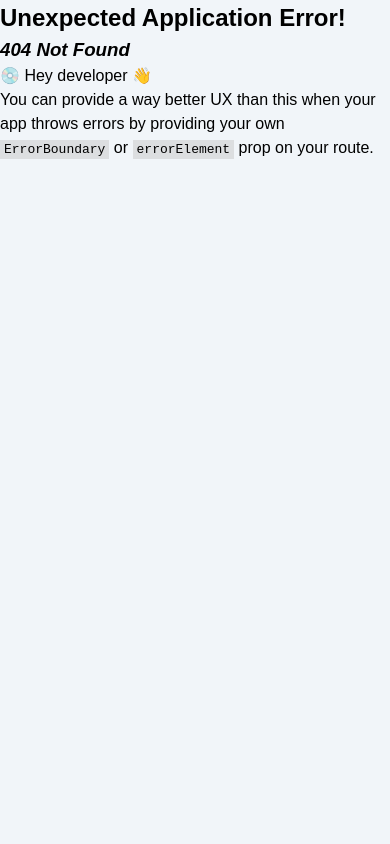
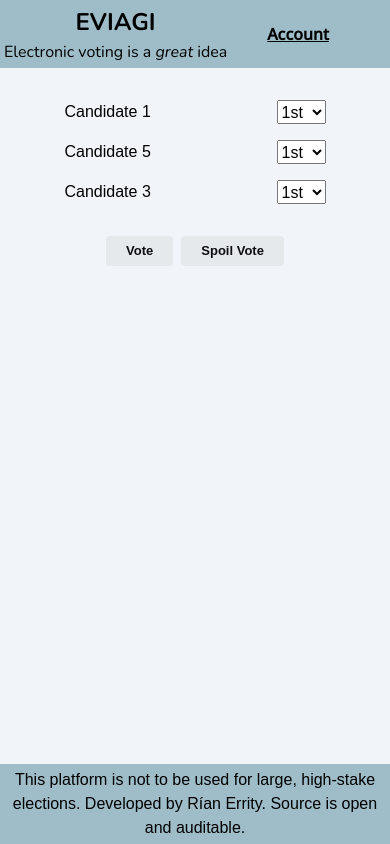
Before and after one commit to ParadauxIO/EVIAGI, a React (Vite) app in the folder frontend/: page /election/1/vote/electorate/1 in a window 390 px wide. Before the commit this address had no page. Built offline with nearby package versions, Linux system fonts and the light colour scheme.

Commit message:
WIP voting page for mobile

```diff
--- a/frontend/src/components/common/Navbar.jsx
+++ b/frontend/src/components/common/Navbar.jsx
@@ -1,3 +1,4 @@
+import { Link } from "react-router-dom"
 import "./Navbar.scss"
 
 export default function Navbar() {
@@ -12,7 +13,7 @@ export default function Navbar() {
             </div>
             <ul className="links">
                 <li>
-                    <a href="/account">Account</a>
+                    <Link to={"/account"}>Account</Link>
                 </li>
             </ul>
         </nav>
--- /dev/null
+++ b/frontend/src/components/voting/RankedChoiceSelector.jsx
@@ -0,0 +1,38 @@
+import "./RankedChoiceSelector.scss"
+import { getPlacementSuffix } from "../../partials/stringHelper"
+
+export default function RankedChoiceSelector({ className, candidates, choices, setChoices }) {
+    // TODO, defuckify? Idk it's not that bad and it works...
+    return (
+        <div className={"ranked-choice-selector " + className}>
+            {
+                candidates.map(candidate => (
+                    <>
+                        <label htmlFor={candidate.name}>
+                            {candidate.name}
+
+                        </label>
+                        <select
+                            id={candidate.name}
+                            onChange={e => {
+                                setChoices(currentChoices => {
+                                    let newChoices = {...currentChoices}
+                                    newChoices[candidate.name] = parseInt(e.target.value, 10);
+                                    return newChoices;
+                                })
+                            }}
+                        >
+                            {
+                                candidates.map((x, index) => (
+                                    <option>{`${index + 1}${getPlacementSuffix(index + 1)}`}</option>
+                                ))
+                            }
+                        </select>
+                    </>
+
+
+                ))
+            }
+        </div>
+    )
+}
--- /dev/null
+++ b/frontend/src/components/voting/RankedChoiceSelector.scss
@@ -0,0 +1,6 @@
+.ranked-choice-selector {
+    display: grid;
+    grid-template-columns: 4fr 1fr;
+    padding: 2rem;
+    gap: 1rem;
+}
--- a/frontend/src/main.jsx
+++ b/frontend/src/main.jsx
@@ -10,12 +10,23 @@ import "./styles/reset.scss";
 import "./styles/utilities.scss";
 import './styles/global.scss';
 import Index from './pages/Index';
+import ErrorPage from './pages/ErrorPage';
+import VotingPage from './pages/VotingPage';
 
 const router = createBrowserRouter([
   {
     path: "/",
     element: <Index/>,
+    errorElement: <ErrorPage/>,
   },
+  {
+    path: "/election/:electionId",
+    element: <ErrorPage/> // To be replaced with election manager
+  },
+  {
+    path: "/election/:electionId/vote/electorate/:electorId",
+    element: <VotingPage/>
+  }
 ]);
 
 ReactDOM.createRoot(document.getElementById('root')).render(
--- /dev/null
+++ b/frontend/src/pages/ErrorPage.jsx
@@ -0,0 +1,7 @@
+export default function ErrorPage() {
+    return (
+        <div className="error-page">
+            404 not found
+        </div>
+    )
+}
--- /dev/null
+++ b/frontend/src/pages/VotingPage.jsx
@@ -0,0 +1,64 @@
+import { useParams } from "react-router-dom"
+import Footer from "../components/common/Footer"
+import Navbar from "../components/common/Navbar"
+import "./VotingPage.scss"
+import { useEffect, useState } from "react";
+import RankedChoiceSelector from "../components/voting/RankedChoiceSelector";
+
+export default function VotingPage() {
+    let {electionId, electorId} = useParams();
+    let [candidates, setCandidates] = useState([]);
+    let [choices, setChoices] = useState({});
+
+    const vote = () => {
+        console.log("vote")
+        // Validate inputs
+    }
+
+    const spoil = () => {
+        // TODO
+    }
+
+    useEffect(() => {
+        let newCandidates = [
+            {
+                name: "Candidate 1",
+
+            },
+            {
+                name: "Candidate 5"
+            },
+            {
+                name: "Candidate 3"
+            }
+        ]
+
+        setCandidates(newCandidates)
+
+        let newChoices = {};
+        for (let candidate of candidates) {
+            newChoices[candidate.name] = 1;
+        }
+        setChoices(newChoices)
+        console.log(newChoices)
+    }, [])
+
+    return (
+        <div className="voting-page">
+            <Navbar/>
+            <main>
+                <RankedChoiceSelector
+                    className="selector"
+                    candidates={candidates}
+                    choices={choices}
+                    setChoices={setChoices}
+                />
+                <div className="actions">
+                    <button onClick={vote}>Vote</button>
+                    <button onClick={spoil}>Spoil Vote</button>
+                </div>
+            </main>
+            <Footer/>
+        </div>
+    )
+}
--- /dev/null
+++ b/frontend/src/pages/VotingPage.scss
@@ -0,0 +1,43 @@
+div.voting-page {
+    display: flex;
+    flex-direction: column;
+    height: 100dvh;
+
+    main {
+        display: flex;
+        flex-direction: column;
+        width: 100%;
+        justify-content: center;
+        align-items: center;
+
+        .selector {}
+
+        .actions {
+            display: flex;
+            gap: 0.5rem;
+
+            button {
+                outline: 0;
+                border: none;
+                cursor: pointer;
+                font-weight: 600;
+                border-radius: 4px;
+                font-size: 13px;
+                height: 30px;
+                background-color: #0000000d;
+                color: #0e0e10;
+                padding: 0 20px;
+            }
+
+            button:hover {
+                background-color: #00000028;
+            }
+        }
+
+
+    }
+}
+
+.selector {
+    // background-color: red;
+}
--- /dev/null
+++ b/frontend/src/partials/stringHelper.js
@@ -0,0 +1,17 @@
+const getPlacementSuffix = number => {
+    let suffix = "th";
+    const lastDigit = number % 10;
+    const lastTwoDigits = number % 100;
+
+    if (lastDigit === 1 && lastTwoDigits !== 11) {
+        suffix = "st";
+    } else if (lastDigit === 2 && lastTwoDigits !== 12) {
+        suffix = "nd";
+    } else if (lastDigit === 3 && lastTwoDigits !== 13) {
+        suffix = "rd";
+    }
+
+    return suffix;
+}
+
+export { getPlacementSuffix }
```
